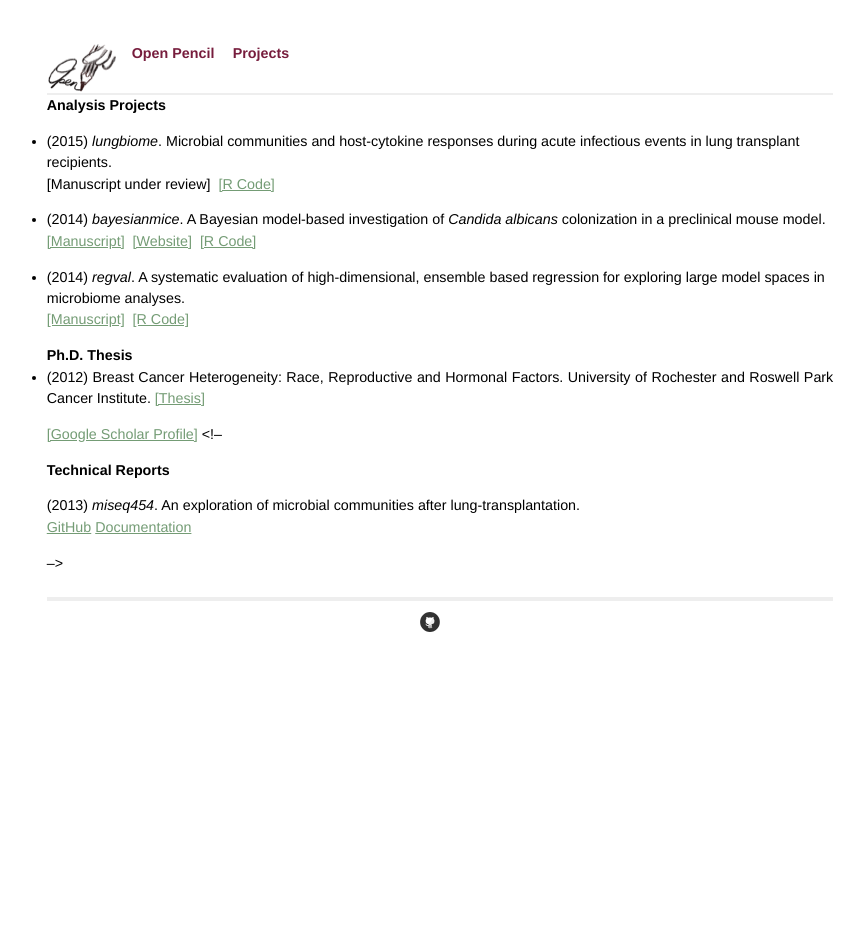
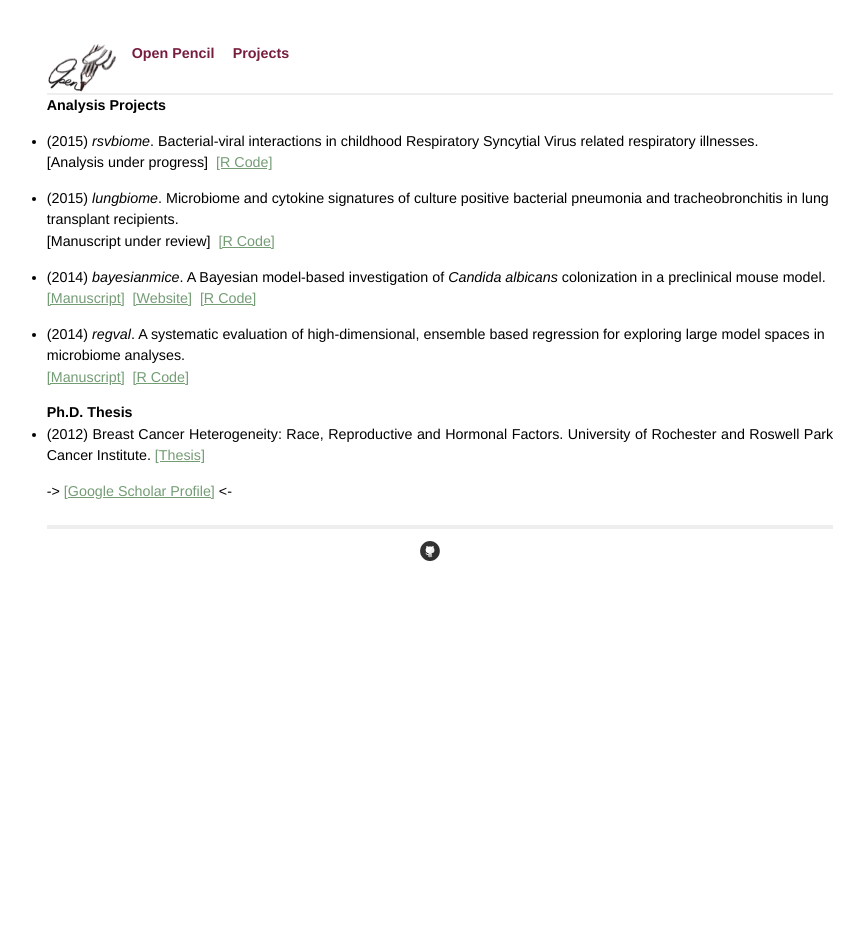
Before and after one commit to openpencil/openpencil.github.io, a Jekyll site: the page built from projects.md, in a window 1280 px wide. Shown: the whole page, without its empty margins (200-1064 px from the left). Built offline with Jekyll 4.4.1, drawn with Linux system fonts in a browser that asks for light colours; Markdown is read by kramdown in place of the engine named in the settings; comment, search, counter and statistics services are not loaded.

Commit message:
added new projects

```diff
--- a/projects.md
+++ b/projects.md
@@ -8,14 +8,11 @@ active: projects
 
 <!---*  (2015) _npevol_. An exploration of nasopharyngeal bacterial communities of infants in the first year of their lives.<br/>
 [\[Analysis under progress\]]
+-->
+*  (2015) _rsvbiome_. Bacterial-viral interactions in childhood Respiratory Syncytial Virus related respiratory illnesses.<br/>
+\[Analysis under progress\]<span style="color:#ffffff;">..</span>[\[R Code\]](https://github.com/openpencil/rsvbiome)
 
-*  (2015) _flubiome_. Characterizing the respiratory microbiome following hospital admission for Influenza.
-[\[Analysis under progress\]]
-
-*  (2015) _rsvbiome_.[Analysis under progress]
--->
-
-*  (2015) _lungbiome_. Microbial communities and host-cytokine responses during acute infectious events in lung transplant recipients.<br/>
+*  (2015) _lungbiome_. Microbiome and cytokine signatures of culture positive bacterial pneumonia and tracheobronchitis in lung transplant recipients.<br/>
 \[Manuscript under review\]<span style="color:#ffffff;">..</span>[\[R Code\]](https://github.com/openpencil/lungbiome)
 
 *  (2014) _bayesianmice_.  A Bayesian model-based investigation of _Candida albicans_ colonization in a preclinical mouse model.  <br/>
@@ -30,14 +27,4 @@ active: projects
 *  (2012) Breast Cancer Heterogeneity: Race, Reproductive and Hormonal Factors. University of Rochester and Roswell Park Cancer Institute. [\[Thesis\]](https://urresearch.rochester.edu/institutionalPublicationPublicView.action?institutionalItemId=25083&versionNumber=1)
 
 
-[\[Google Scholar Profile\]](https://scholar.google.com/citations?hl=en&user=iqjc5xwAAAAJ)
-<!--
-[Website](https://openpencil.github.io/lungbiome)
--->
-<!--
-### Technical Reports
-
-(2013) _miseq454_. An exploration of microbial communities after lung-transplantation.  <br/>
-[GitHub](https://github.com/openpencil/lungbiome) [Documentation](https://openpencil.github.io/lungbiome)
-
--->
+-> [\[Google Scholar Profile\]](https://scholar.google.com/citations?hl=en&user=iqjc5xwAAAAJ) <-
```
